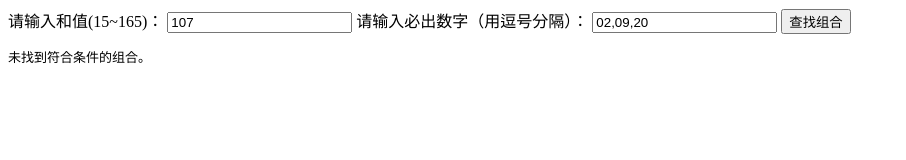
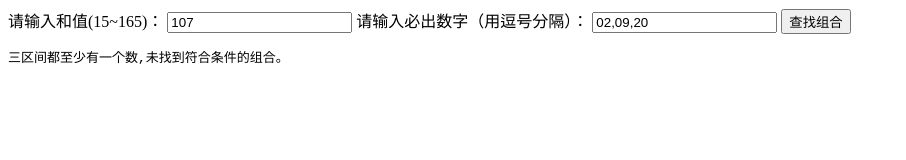
Before and after one commit to DLT909/DLT909, a plain HTML site: page index.html in a window 1280 px wide. Both pictures are taken after a click on the button "查找组合". Shown: the whole page, without its empty margins (0-906 px from the left). Drawn offline with Linux system fonts and the light colour scheme.

Commit message:
Update index.html

```diff
--- a/index.html
+++ b/index.html
@@ -92,7 +92,7 @@
                 });
                 resultElement.textContent = resultText;
             } else {
-                resultElement.textContent = '未找到符合条件的组合。';
+                resultElement.textContent = '三区间都至少有一个数,未找到符合条件的组合。';
             }
         }
     </script>
```
